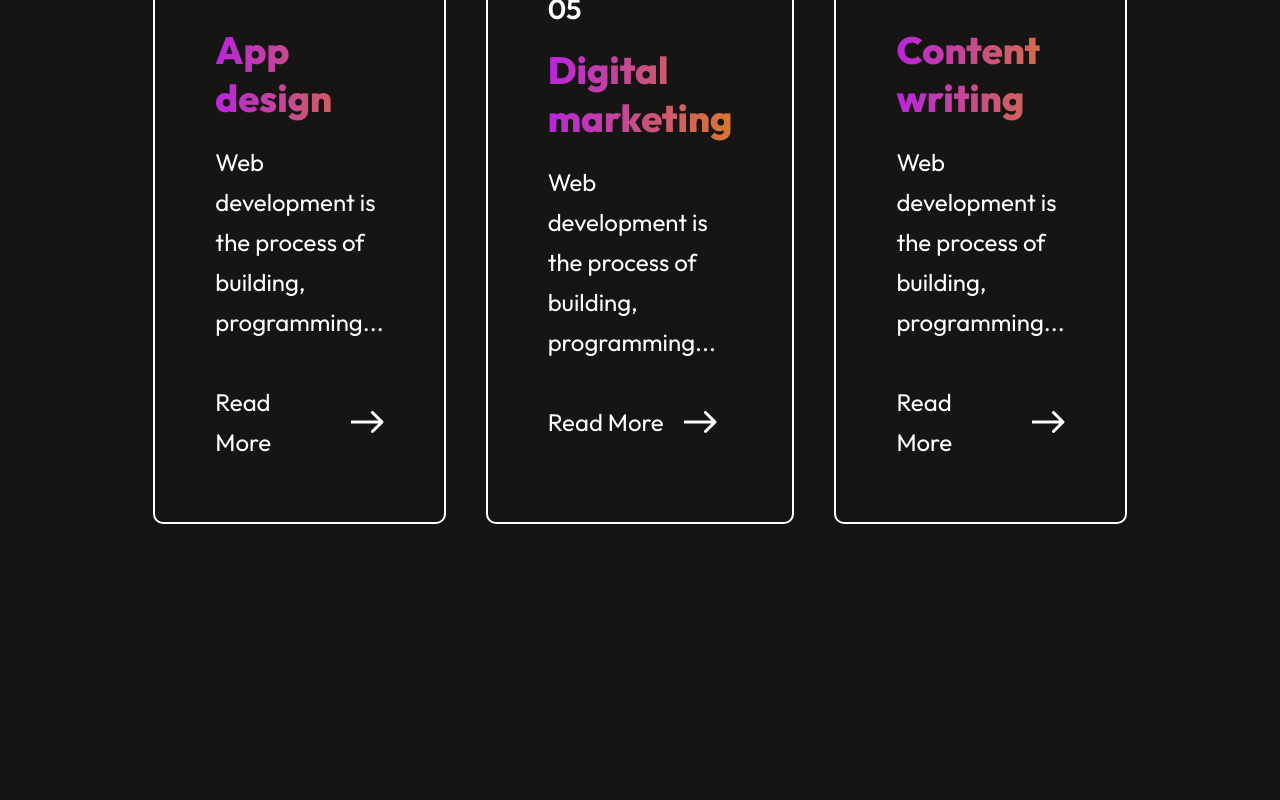
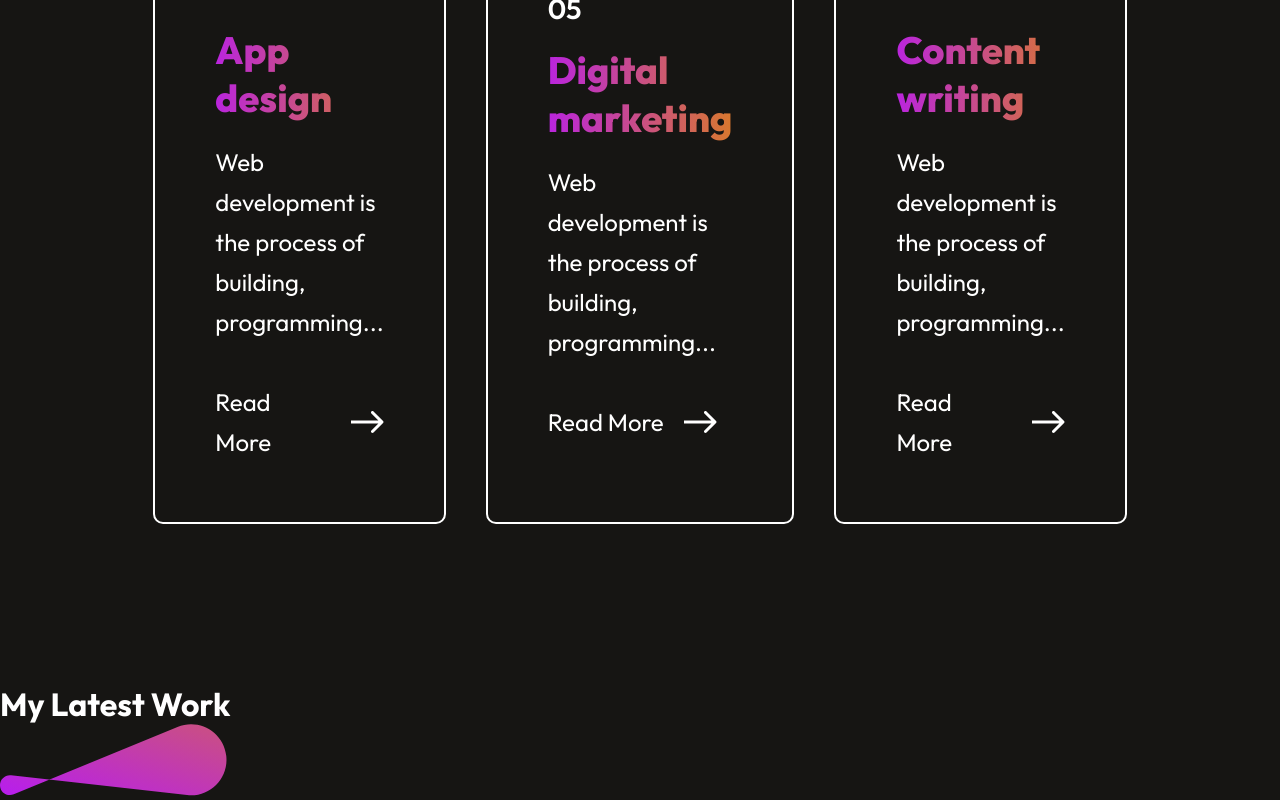
Before and after one commit to Ameen-K-Nejeeb/portfolio, a React (Vite) app in the folder protfolio/: page / in a window 1280 px wide. Shown: the part 3419-4219 px from the top of the page. Before the commit the page ends 4023 px from the top, so only its background shows below. Built offline with nearby package versions, Linux system fonts and the light colour scheme.

Commit message:
create : mywork section

```diff
--- a/protfolio/src/App.jsx
+++ b/protfolio/src/App.jsx
@@ -3,6 +3,7 @@ import Navbar from './components/Navbar/Navbar/Navbar'
 import Hero from './components/Navbar/Hero/Hero'
 import About from './components/About/About'
 import Services from './components/Services/Services'
+import MyWork from './components/MyWork/MyWork'
 
 const App = () => {
   return (
@@ -11,6 +12,7 @@ const App = () => {
       <Hero/>
       <About/>
       <Services/>
+      <MyWork/>
     </div>
   )
 }
--- /dev/null
+++ b/protfolio/src/components/MyWork/MyWork.jsx
@@ -0,0 +1,22 @@
+import React from 'react'
+import './MyWork.css'
+import theme from '../../assets/theme_pattern.svg'
+
+
+const MyWork = () => {
+  return (
+    <div className='mywork'>
+        <div className="mywork-title">
+            <h1>My Latest Work</h1>
+            <img src={theme} alt="" />
+        </div>
+
+        <div className="mywork-container">
+
+        </div>
+
+    </div>
+  )
+}
+
+export default MyWork
```
Also changed, not shown: protfolio/src/components/MyWork/MyWork.css (added).
